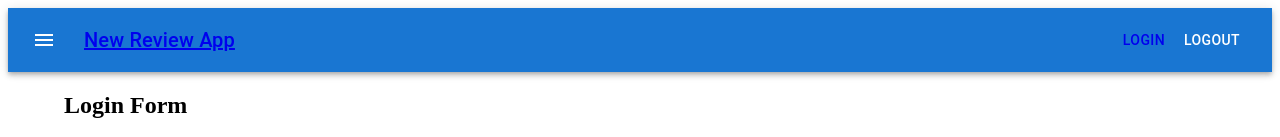
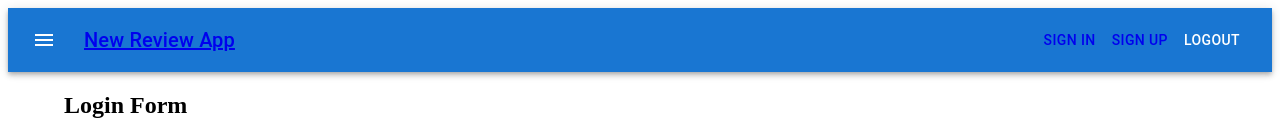
Before and after one commit to NeutronScott12/NewsReviewRepo, a React (Create React App) app in the folder packages/news_review_frontend/: page /login in a window 1280 px wide. Shown: the top 137 px of the page. Built offline with nearby package versions, Linux system fonts and the light colour scheme.

Commit message:
latest changes

```diff
--- a/packages/news-review-backend/src/main.ts
+++ b/packages/news-review-backend/src/main.ts
@@ -7,6 +7,6 @@ import { PORT } from './constants'
 async function bootstrap() {
     const app = await NestFactory.create(AppModule)
     await app.listen(PORT)
-    startUpMessages(`${await app.getUrl()}/graphql`)
+    startUpMessages(`${await app.getUrl()}/graphql`, 'News Repo Backend')
 }
 bootstrap()
--- a/packages/news_review_frontend/src/modules/Authentication/components/RegisterForm.tsx
+++ b/packages/news_review_frontend/src/modules/Authentication/components/RegisterForm.tsx
@@ -1,8 +1,9 @@
 import React from 'react'
 import { useFormik } from 'formik'
+import { AuthenticationAPI } from '@thelasthurrah/authentication_api'
+import { Button, Container, TextField } from '@mui/material'
+
 import { registerValidation } from '../helpers/validations'
-import { Button, Container, TextField } from '@mui/material'
-import { AuthenticationAPI } from '@thelasthurrah/authentication_api'
 
 export const RegisterForm = () => {
 	const {
--- a/packages/news_review_frontend/src/modules/Home/index.tsx
+++ b/packages/news_review_frontend/src/modules/Home/index.tsx
@@ -5,14 +5,12 @@ import { AuthenticationAPI } from '@thelasthurrah/authentication_api'
 export const HomeLayout = () => {
 	useEffect(() => {
 		const fetchUser = async () => {
-			const response = new AuthenticationAPI(
-				'http://localhost:4000/graphql',
-				'first-application'
-			)
-
-			const result = await response.queries.currentUser()
-
-			console.log(result)
+			// const response = new AuthenticationAPI(
+			// 	'http://localhost:4000/graphql',
+			// 	'first-application'
+			// )
+			// const result = await response.queries.currentUser()
+			// console.log(result)
 		}
 
 		fetchUser().catch(console.error)
--- a/packages/news_review_frontend/src/partials/Header.tsx
+++ b/packages/news_review_frontend/src/partials/Header.tsx
@@ -1,6 +1,13 @@
 import React from 'react'
 
-import { AppBar, Box, Button, IconButton, Toolbar, Typography } from '@mui/material'
+import {
+	AppBar,
+	Box,
+	Button,
+	IconButton,
+	Toolbar,
+	Typography,
+} from '@mui/material'
 import MenuIcon from '@mui/icons-material/Menu'
 import { Link, useNavigate } from 'react-router-dom'
 
@@ -20,11 +27,18 @@ export const Header = () => {
 					>
 						<MenuIcon />
 					</IconButton>
-					<Typography variant="h6" component="div" sx={{ flexGrow: 1 }}>
+					<Typography
+						variant="h6"
+						component="div"
+						sx={{ flexGrow: 1 }}
+					>
 						<Link to="/">New Review App</Link>
 					</Typography>
 					<Link to="/login">
-						<Button color="inherit">Login</Button>
+						<Button color="inherit">Sign In</Button>
+					</Link>
+					<Link to="/register">
+						<Button color="inherit">Sign Up</Button>
 					</Link>
 
 					<Button
```
Also changed, not shown: packages/news-review-backend/package.json (+11 -11 lines), packages/news_review_frontend/package.json (+4 -4 lines).
